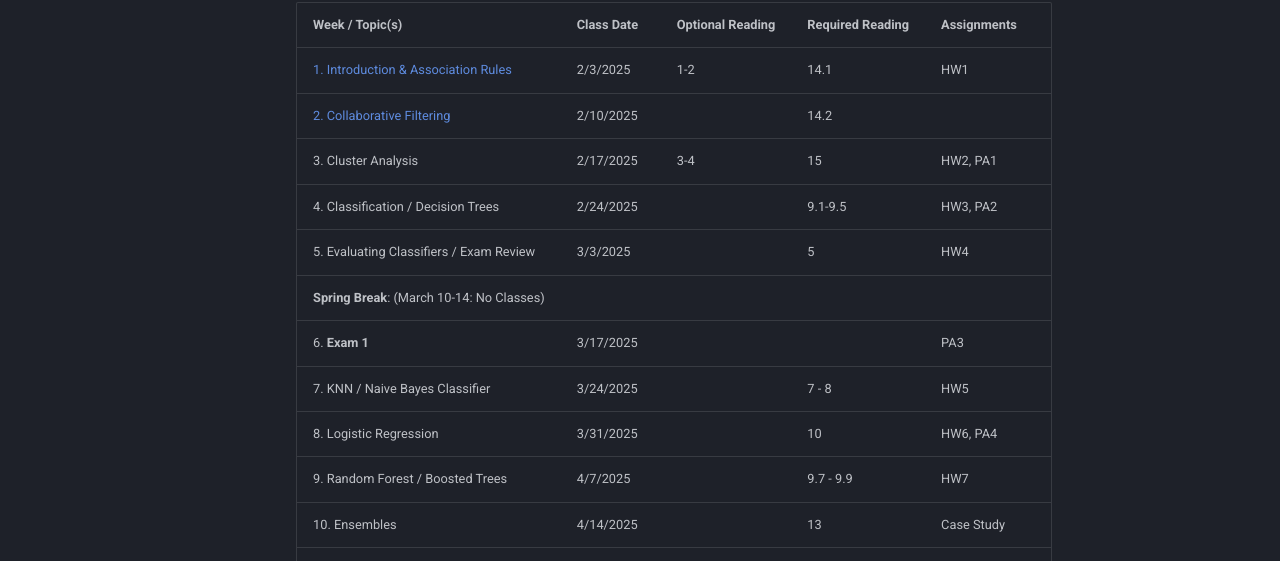
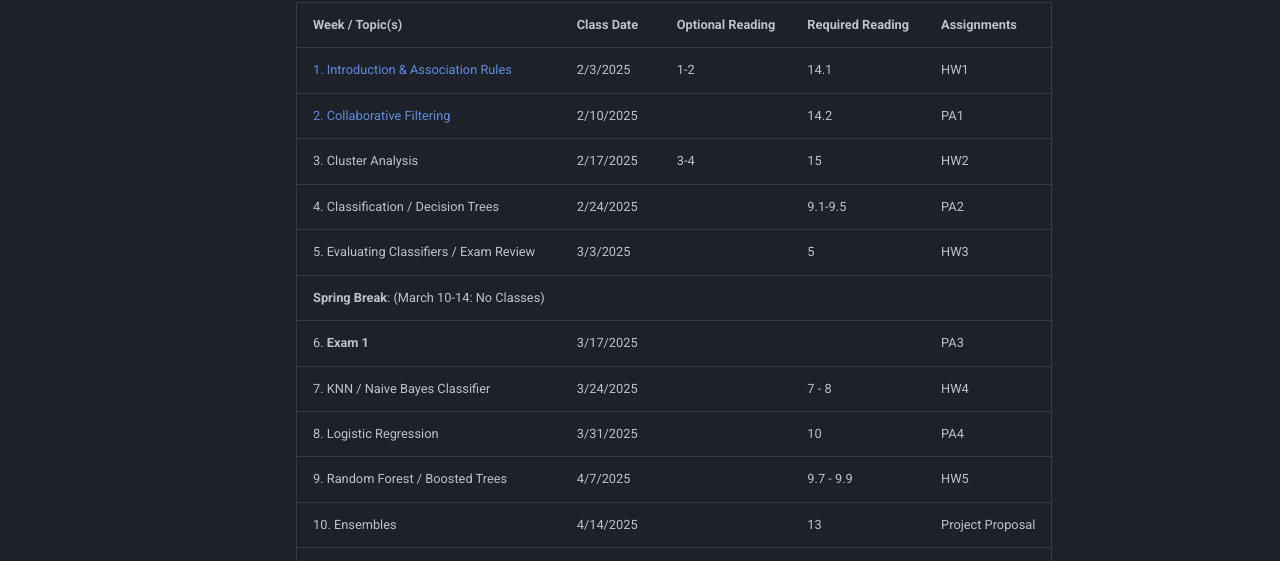
Before and after one commit to dcyoung23/msba511, an MkDocs documentation site: the page built from docs/calendar.md, in a window 1280 px wide and 900 px high. Shown: the part 339-900 px from the top of the window. Built offline with MkDocs 1.6.1 and Material for MkDocs 9.7.7, drawn with Linux system fonts in a browser that asks for light colours; some of the changed text lies outside the part shown.

```diff
--- a/docs/calendar.md
+++ b/docs/calendar.md
@@ -5,19 +5,19 @@ The table below links to notes, reading, and homework for each week. The topics
 | Week / Topic(s)                                             | Class Date       |   Optional Reading   |   Required Reading   | Assignments                |
 |:------------------------------------------------------------|:-----------------|:---------------------|:---------------------|:---------------------------|
 | [1. Introduction & Association Rules](notes/week_1.md)      | 2/3/2025         |     1-2              |    14.1              |     HW1                    |
-| [2. Collaborative Filtering](notes/week_2.md)               | 2/10/2025        |                      |    14.2              |                            |
-| 3. Cluster Analysis                                         | 2/17/2025        |     3-4              |    15                |     HW2, PA1               |
-| 4. Classification / Decision Trees                          | 2/24/2025        |                      |    9.1-9.5         |       HW3, PA2               |
-| 5. Evaluating Classifiers / Exam Review                     | 3/3/2025         |                      |    5                 |     HW4                    |
+| [2. Collaborative Filtering](notes/week_2.md)               | 2/10/2025        |                      |    14.2              |     PA1                    |
+| 3. Cluster Analysis                                         | 2/17/2025        |     3-4              |    15                |     HW2                    |
+| 4. Classification / Decision Trees                          | 2/24/2025        |                      |    9.1-9.5           |     PA2                    |
+| 5. Evaluating Classifiers / Exam Review                     | 3/3/2025         |                      |    5                 |     HW3                    |
 | **Spring Break**: (March 10-14: No Classes)                 |
 | 6. **Exam 1**                                               | 3/17/2025        |                      |                      |     PA3                    |
-| 7. KNN / Naive Bayes Classifier                             | 3/24/2025        |                      |    7 - 8             |     HW5                    |
-| 8. Logistic Regression                                      | 3/31/2025        |                      |    10                |     HW6, PA4               |
-| 9. Random Forest / Boosted Trees                            | 4/7/2025         |                      |    9.7 - 9.9         |     HW7                    |
-| 10. Ensembles                                               | 4/14/2025        |                      |    13                |     Case Study             |
-| **Easter Holiday**: (April 17-21: No Classes)                |
-| 11. Hackathon                                               | 4/28/2025        |                      |                      |     Project Proposal       |
-| 12. Text Mining / Project Work                              | 5/5/2025         |                      |    20                |     HW8                    |
+| 7. KNN / Naive Bayes Classifier                             | 3/24/2025        |                      |    7 - 8             |     HW4                    |
+| 8. Logistic Regression                                      | 3/31/2025        |                      |    10                |     PA4                    |
+| 9. Random Forest / Boosted Trees                            | 4/7/2025         |                      |    9.7 - 9.9         |     HW5                    |
+| 10. Ensembles                                               | 4/14/2025        |                      |    13                |     Project Proposal       |
+| **Easter Holiday**: (April 17-21: No Classes)               |
+| 11. Hackathon                                               | 4/28/2025        |                      |                      |                            |
+| 12. Text Mining / Project Work                              | 5/5/2025         |                      |    20                |     HW6                    |
 | 13. Project Presentations / Exam Review                     | 5/12/2025        |                      |                      |     Final Project          |
 | 14. **Exam 2**                                              | 5/19/2025        |                      |                      |                            |
 
```
Also changed, not shown: docs/syllabus.md (+6 -6 lines).
